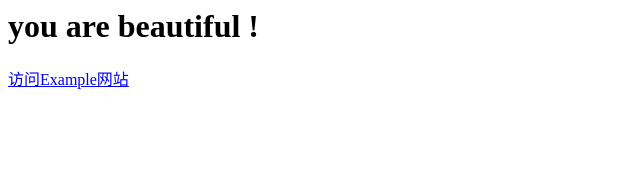
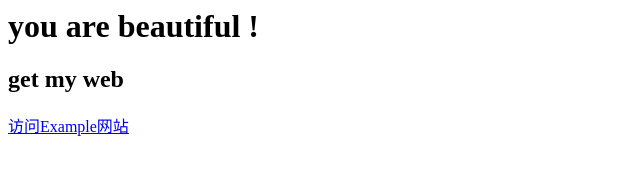
Before and after one commit to student-wlt/student-wlt.github.io, a plain HTML site: page index.html in a window 1280 px wide. Shown: the whole page, without its empty margins (0-640 px from the left). Drawn offline with Linux system fonts and the light colour scheme.

Commit message:
Update index.html

```diff
--- a/index.html
+++ b/index.html
@@ -1,4 +1,5 @@
 <h1> you are beautiful !  </h1>
+<h2>get my web</h2>
 <a href="./ML_CH1ch2.html"_blank" rel="noopener noreferrer">访问Example网站</a>
 <!-- 或者，如果需要向后兼容非常旧的浏览器： -->
 <!-- <a href="https://www.example.com" target="_blank" rel="noreferrer">访问Example网站</a> -->
```
